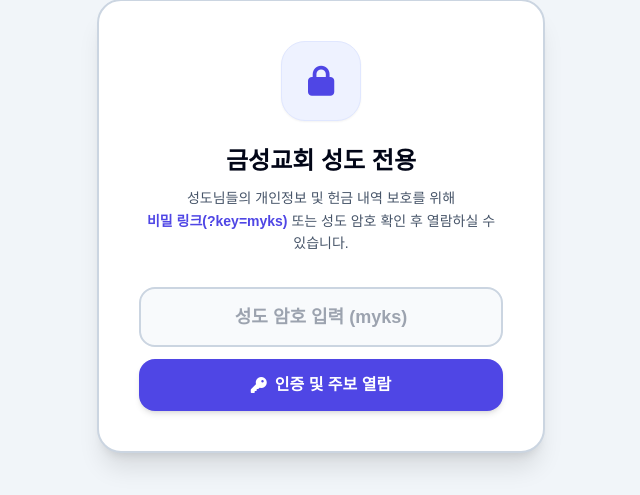
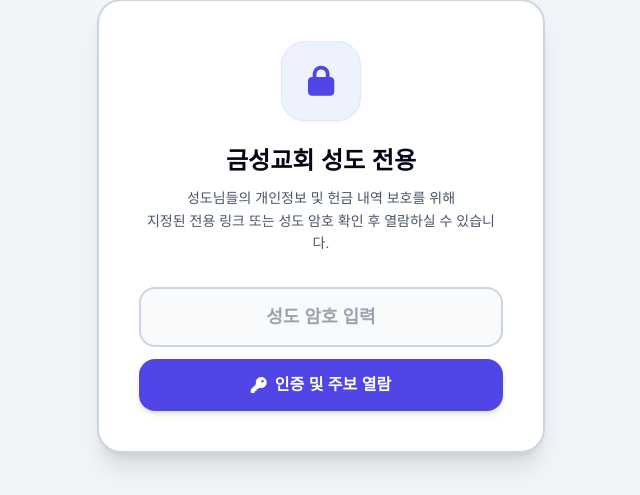
Before and after one commit to appsmoa/myks, a FastAPI app: page / in a window 1280 px wide. Shown: the part 176-671 px from the top of the page, without its empty margins (319-959 px from the left). Run offline with FastAPI, Linux system fonts and the light colour scheme; some libraries are stand-ins or nearby versions; some web fonts are replaced.

Commit message:
Add files via upload

```diff
--- a/templates/index.html
+++ b/templates/index.html
@@ -183,14 +183,14 @@
         <h2 class="text-2xl font-black text-slate-950">금성교회 성도 전용</h2>
         <p class="text-sm font-medium text-slate-600 mt-2.5 leading-relaxed">
           성도님들의 개인정보 및 헌금 내역 보호를 위해<br>
-          <span class="text-indigo-600 font-bold">비밀 링크(?key=myks)</span> 또는 성도 암호 확인 후 열람하실 수 있습니다.
+          지정된 전용 링크 또는 성도 암호 확인 후 열람하실 수 있습니다.
         </p>
       </div>
       <div class="space-y-3 pt-2">
         <input
           type="password"
           id="authPassInput"
-          placeholder="성도 암호 입력 (myks)"
+          placeholder="성도 암호 입력"
           class="w-full px-5 py-3.5 bg-slate-50 border-2 border-slate-300 rounded-2xl text-center font-bold text-lg text-slate-900 focus:bg-white focus:outline-none focus:ring-4 focus:ring-indigo-300 focus:border-indigo-600 transition"
           onkeydown="if(event.key === 'Enter') submitAuthKey()"
         />
```
